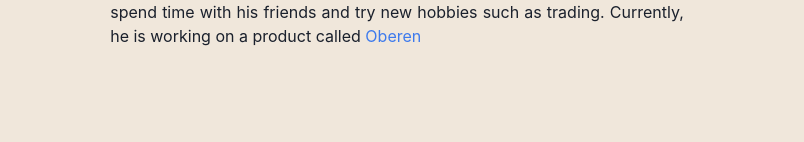
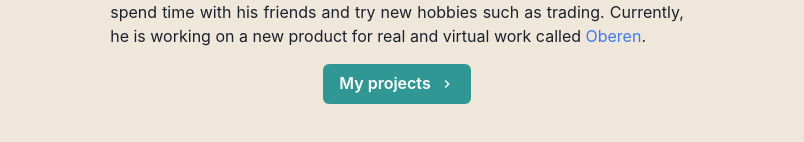
Before and after one commit to alfiephillips/alfiephillips.com, a Next.js app: page / in a window 1280 px wide. Shown: the part 406-548 px from the top of the page, without its empty margins (243-1047 px from the left). Built offline with nearby package versions, Linux system fonts and the light colour scheme.

Commit message:
temporary website

```diff
--- a/pages/index.tsx
+++ b/pages/index.tsx
@@ -7,11 +7,13 @@ import {
     Heading,
     Image,
     useColorModeValue,
-    Link
+    Link,
+    Button
 } from "@chakra-ui/react";
 
 import Section from "../components/Section";
 import Paragraph from "../components/Paragraph";
+import { ChevronRightIcon } from "@chakra-ui/icons";
 
 const Home: NextPage = () => {
     return (
@@ -63,11 +65,22 @@ const Home: NextPage = () => {
                     real-life problems with the art of code. When he is not
                     programming, he loves to spend time with his friends and try
                     new hobbies such as trading. Currently, he is working on a
-                    product called{" "}
+                    new product for real and virtual work called{" "}
                     <NextLink href="/projects/oberen">
                         <Link>Oberen</Link>
                     </NextLink>
+                    .
                 </Paragraph>
+                <Box align="center" my={4}>
+                    <NextLink href="/projects">
+                        <Button
+                            rightIcon={<ChevronRightIcon />}
+                            colorScheme="teal"
+                        >
+                            My projects
+                        </Button>
+                    </NextLink>
+                </Box>
             </Section>
         </Container>
     );
```
Also changed, not shown: pages/404.tsx (added, +30 -0 lines).
